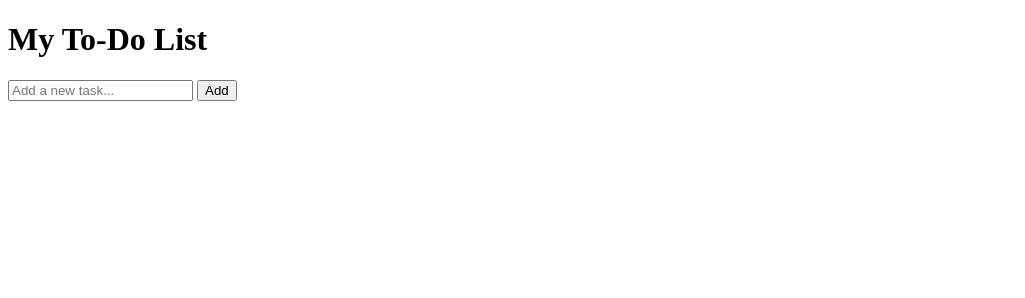
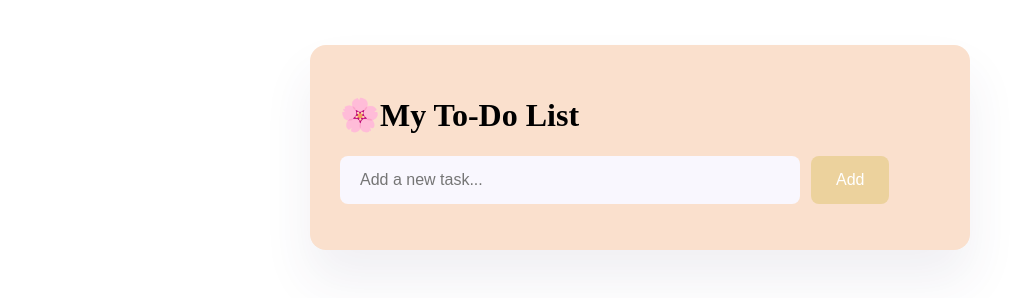
Before and after one commit to Nhla-hla/ToDoList, a plain HTML site: page index.html in a window 1280 px wide. Shown: the whole page, without its empty margins (0-1025 px from the left). Drawn offline with Linux system fonts and the light colour scheme.

Commit message:
Add basic CSS styling and update class name

```diff
--- a/index.html
+++ b/index.html
@@ -8,9 +8,9 @@
   </head>
   <body>
     <div class="container">
-<h1>My To-Do List</h1>
+<h1>🌸My To-Do List</h1>
 <div>
-  <input type="text" id="taskInput" placeholder="Add a new task..." />
+  <input type="text" id="task-input" placeholder="Add a new task..." />
   <button id="addTaskButton">Add</button>
   <ul id="task-list"></ul>
 </div>
--- a/style.css
+++ b/style.css
@@ -0,0 +1,41 @@
+body {
+    background-image: url("");
+    background-size: cover;
+    background-repeat: no-repeat;
+    background-attachment: fixed;
+}
+.container {
+    background: rgb(250, 224, 205);
+    max-width: 600px;
+    margin: 45px auto;
+    padding: 30px;
+    border-radius: 16px;
+    box-shadow: 0 30px 50px rgba(65, 50, 100, 0.08);
+}
+#task-input {
+    background-color: #f9f7fe;
+    width: 70%;
+    padding: 15px 20px;
+    border: none;
+    border-radius: 8px;
+    font-size: 16px;
+}
+#addTaskButton {
+    background-color: rgb(236, 210, 157);
+    color: white;
+    border: none;
+    padding: 15px 25px;
+    border-radius: 8px;
+    font-size: 16px;
+    cursor: pointer;
+    margin-left: 7px;
+}
+.task-box {
+    background: f9f4ee;
+    border-radius: 20px;
+    border: 1px solid #e6d6ca;
+    padding: 15px;
+    box-shadow: inset 0 1px 6px rgba(0, 0, 0, 0.05);
+    max-height: 400px;
+    overflow-y: auto;
+}
```
